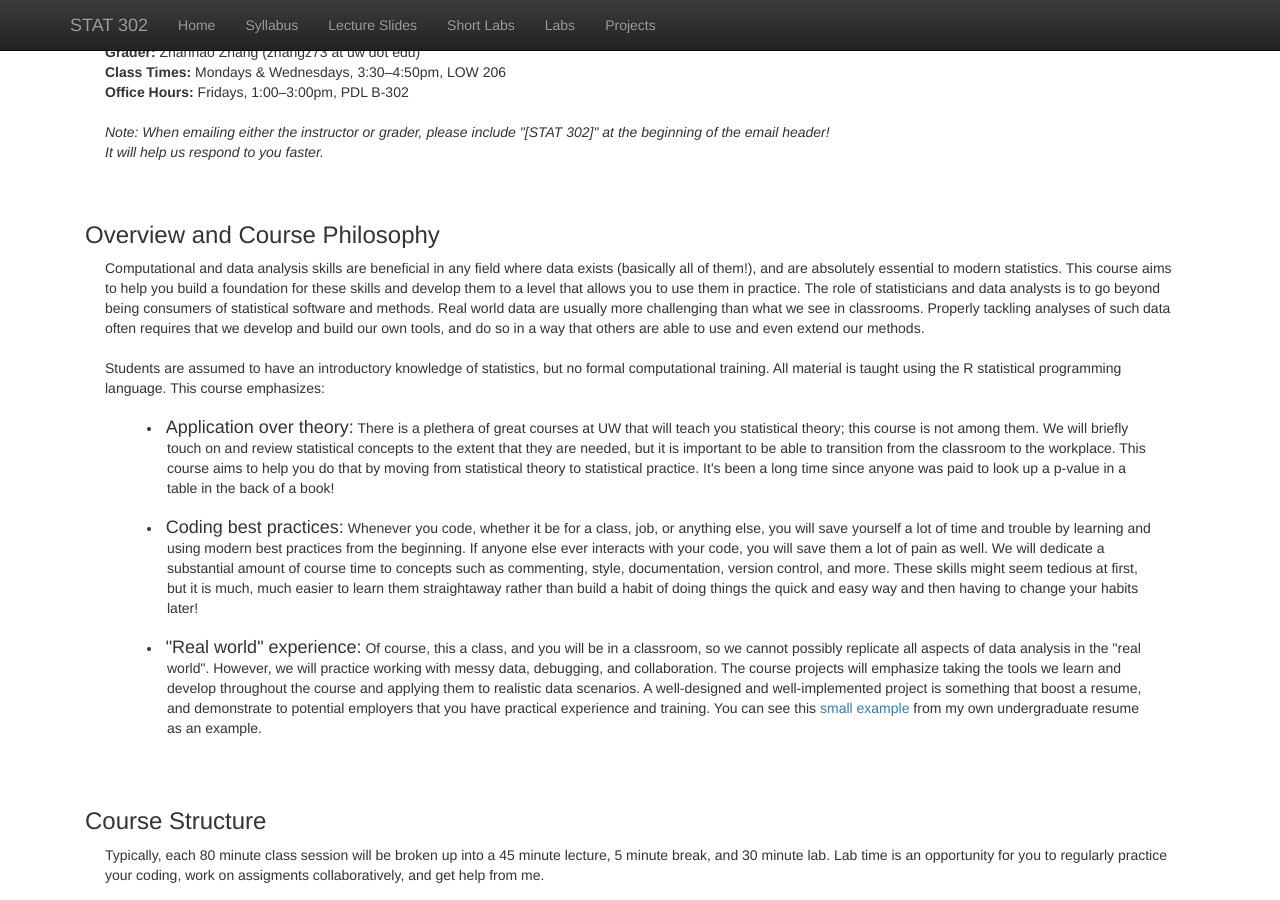
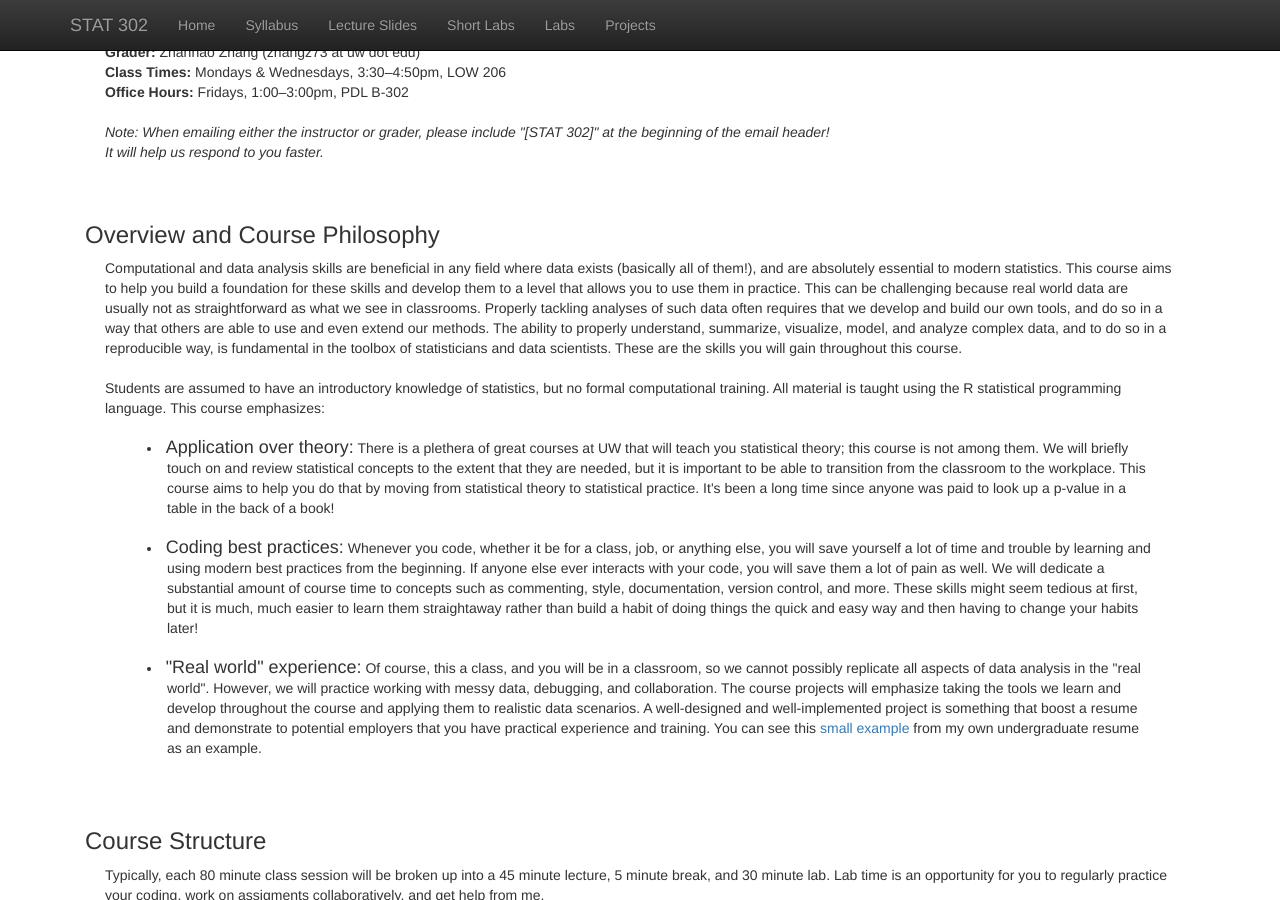
Before and after one commit to bryandmartin/STAT302, a Jekyll site: the page built from syllabus.html, in a window 1280 px wide and 900 px high, scrolled down 214 px. Built offline with Jekyll 4.4.1, drawn with Linux system fonts in a browser that asks for light colours; nearby versions of some CDN libraries; library files that are not in the unit come from our copies.

Commit message:
Tweak syllabus, remove extra empty slide

````diff
--- a/docs/LectureSlides/lectureslides3/lectureslides3.Rmd
+++ b/docs/LectureSlides/lectureslides3/lectureslides3.Rmd
@@ -1707,7 +1707,6 @@ fish_encounters %>%
   )
 ```
 
----
 
 ---
 ## `pivot_wider()`
--- a/docs/LectureSlides/lectureslides3/lectureslides3.html
+++ b/docs/LectureSlides/lectureslides3/lectureslides3.html
@@ -2061,7 +2061,6 @@ fish_encounters %&gt;%
 ## 19 4865        1     1      1     0       0     0     0     0     0     0     0
 ```
 
----
 
 ---
 ## `pivot_wider()`
--- a/syllabus.html
+++ b/syllabus.html
@@ -31,10 +31,11 @@ title:  'Syllabus'
   Computational and data analysis skills are beneficial in any field where data exists (basically all of them!),
   and are absolutely essential to modern statistics.
   This course aims to help you build a foundation for these skills and develop them to a level that allows you to use them in practice.
-  The role of statisticians and data analysts is to go beyond being consumers of statistical software and methods.
-  Real world data are usually more challenging than what we see in classrooms.
+  This can be challenging because real world data are usually not as straightforward as what we see in classrooms.
   Properly tackling analyses of such data often requires that we develop and build our own tools,
   and do so in a way that others are able to use and even extend our methods.
+  The ability to properly understand, summarize, visualize, model, and analyze complex data, and to do so in a reproducible way, is fundamental in the toolbox of statisticians and data scientists.
+  These are the skills you will gain throughout this course.
   <br><br>
   Students are assumed to have an introductory knowledge of statistics, but no formal computational training.
   All material is taught using the R statistical programming language. This course emphasizes: <br><br>
@@ -64,7 +65,7 @@ title:  'Syllabus'
     However, we will practice working with messy data, debugging, and collaboration.
     The course projects will emphasize taking the tools we learn and develop throughout the course and
     applying them to realistic data scenarios.
-    A well-designed and well-implemented project is something that boost a resume,
+    A well-designed and well-implemented project is something that boost a resume
     and demonstrate to potential employers that you have practical experience and training.
     You can see this <a class="active" href="images/projectresume.png">small example</a> from my own undergraduate resume as an example.
   </li>
````
